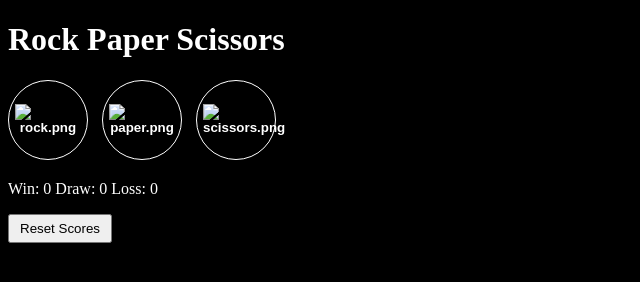
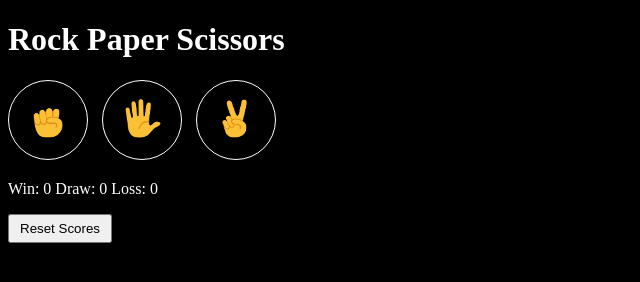
Before and after one commit to alaminmustaq/rock-paper-scissors, a plain HTML site: page index.html in a window 1280 px wide. Shown: the whole page, without its empty margins (0-640 px from the left). Drawn offline with Linux system fonts and the light colour scheme.

Commit message:
Add files via upload

```diff
--- a/index.html
+++ b/index.html
@@ -6,9 +6,9 @@
   </head>
   <body>
     <h1>Rock Paper Scissors</h1>
-    <button onclick="playGames('rock')" class="move-button"><img src="![Rock emoji]/img/rock-emoji.png" alt="rock.png"></button>
-    <button onclick="playGames('paper')" class="move-button"><img src="![paper emoji]/img/paper-emoji.png" alt="paper.png"></button>
-    <button onclick="playGames('scissors')" class="move-button"><img src="![scissors emoji]/img/scissors-emoji.png" alt="scissors.png"></button>
+    <button onclick="playGames('rock')" class="move-button"><img src="img/rock-emoji.png" alt="rock.png"></button>
+    <button onclick="playGames('paper')" class="move-button"><img src="img/paper-emoji.png" alt="paper.png"></button>
+    <button onclick="playGames('scissors')" class="move-button"><img src="img/scissors-emoji.png" alt="scissors.png"></button>
 
     <h2 class="js-result"></h2>
     <p class="js-moves"></p>
--- a/script.js
+++ b/script.js
@@ -40,7 +40,7 @@ function playGames(player){
   }
 
   document.querySelector('.js-result').innerHTML = `${result}`;
-  document.querySelector('.js-moves').innerHTML = `You <img src="/img/${player}-emoji.png" alt="" class="icon"> <img src="/img/${comp}-emoji.png" alt="" height="60px" class="icon"> Computer`;
+  document.querySelector('.js-moves').innerHTML = `You <img src="img/${player}-emoji.png" alt="" class="icon"> <img src="img/${comp}-emoji.png" alt="" height="60px" class="icon"> Computer`;
   localStorage.setItem("score",JSON.stringify(score));
   updateScoreElement();
 
```
Also changed, not shown: img/paper-emoji.png (added), img/rock-emoji.png (added), img/scissors-emoji.png (added).
